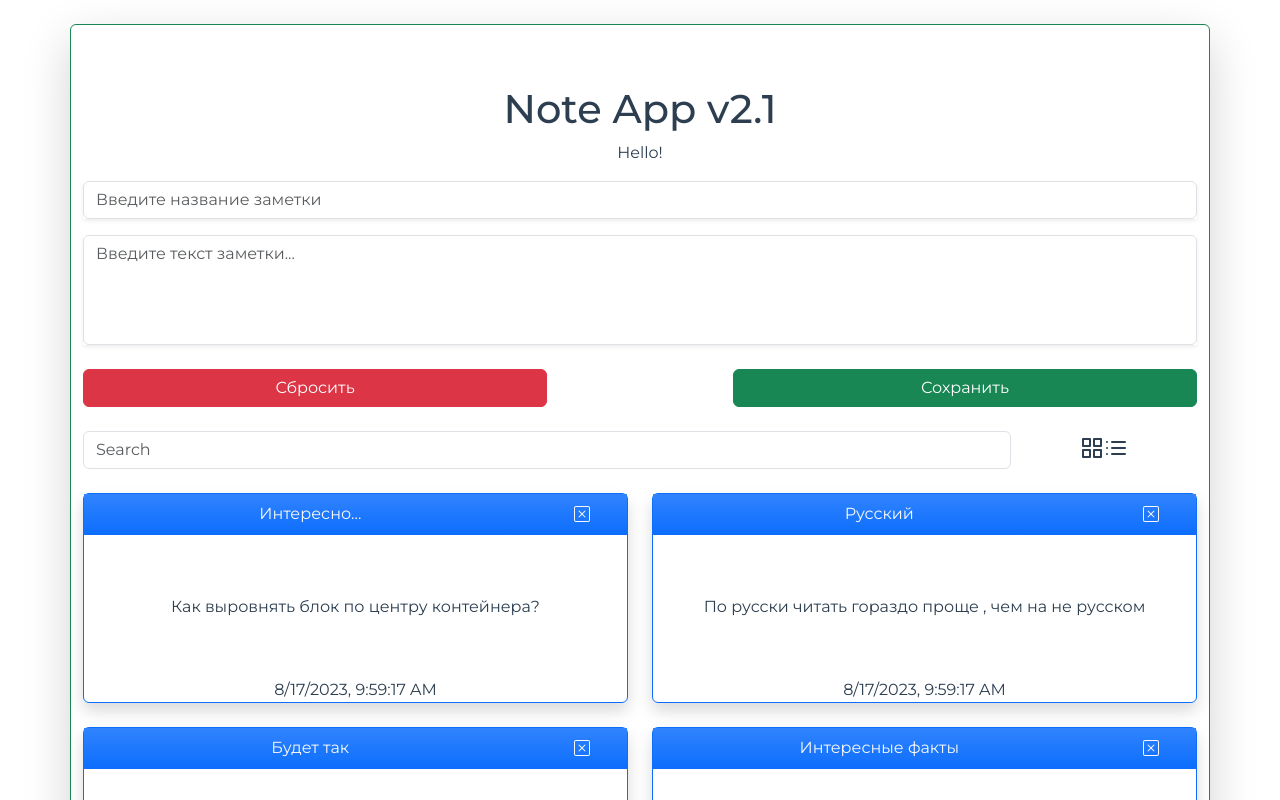
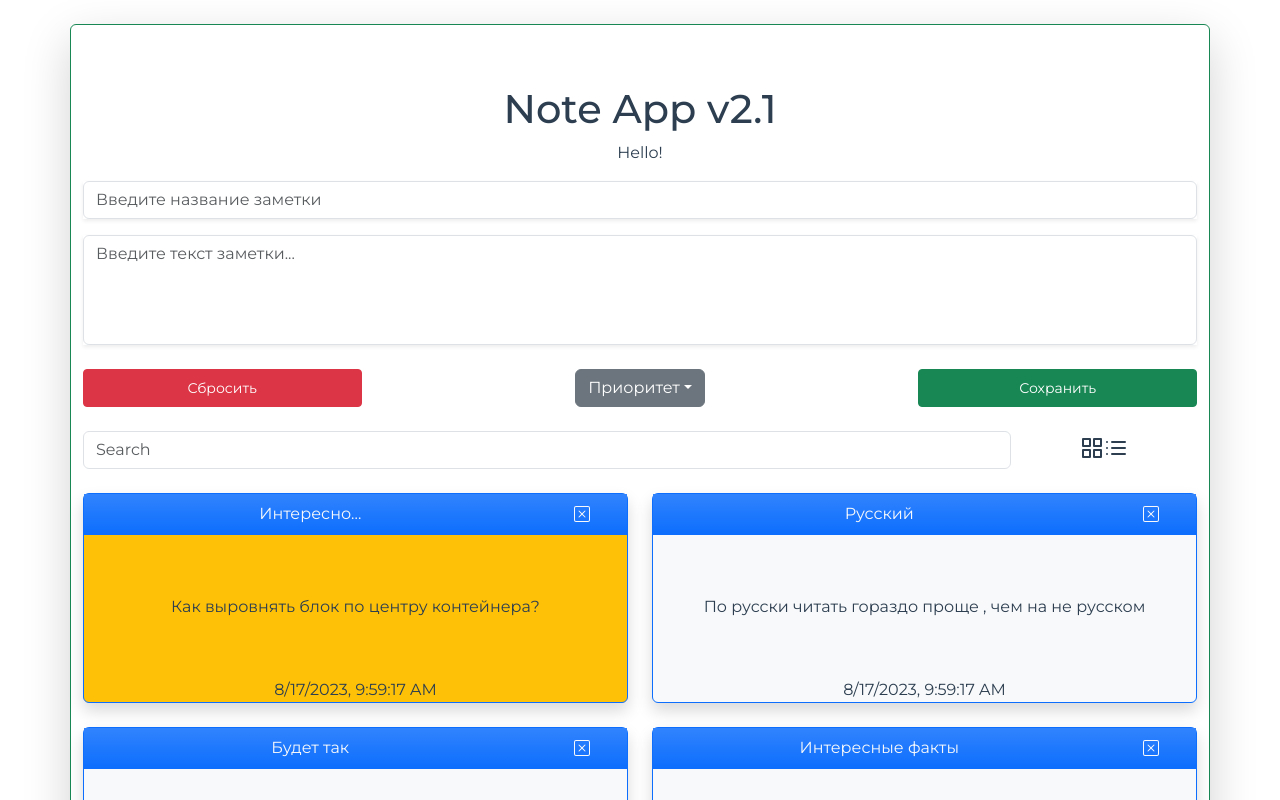
Before and after one commit to Siskinbird/TheMetka, a Vue app: page / in a window 1280 px wide. Shown: the top 800 px of the page. Built offline with nearby package versions, Linux system fonts and the light colour scheme.

Commit message:
add: setPriority function

```diff
--- a/src/App.vue
+++ b/src/App.vue
@@ -25,6 +25,7 @@
       <notes
           :notes="notesFilter"
           :grid="grid"
+          :priority="note.priority"
       />
     </div>
   </div>
@@ -55,7 +56,12 @@ export default {
       note: {
         title: '',
         descr: '',
-        date: new Date(Date.now()).toLocaleString()
+        date: new Date(Date.now()).toLocaleString(),
+        priority: {
+          default: false,
+          height: false,
+          medium: false
+        }
       },
       notes: this.getNotes,
     }
--- a/src/components/NewNote.vue
+++ b/src/components/NewNote.vue
@@ -27,10 +27,17 @@
           max-rows="6"
       />
     </div>
+<!--    <div class="note-priority">-->
+
+<!--    </div>-->
     <div class="mt-4 d-flex justify-content-between">
-      <b-button @click="reset" variant="danger" class="col-4 col-md-5">Сбросить</b-button>
-
-      <b-button @click="addNote" variant="success" class="col-4 col-md-5">Сохранить</b-button>
+      <b-button @click="reset" variant="danger" size="sm" class="col-4 col-md-3">Сбросить</b-button>
+      <b-dropdown text="Приоритет" size="md">
+        <b-dropdown-item @click="note.priority.height = true">Очень важный</b-dropdown-item>
+        <b-dropdown-item @click="note.priority.medium = true">Важный</b-dropdown-item>
+        <b-dropdown-item @click="note.priority.default = true">Обычный</b-dropdown-item>
+      </b-dropdown>
+      <b-button @click="addNote" variant="success" size="sm" class="col-4 col-md-3">Сохранить</b-button>
     </div>
   </div>
 </template>
@@ -50,7 +57,12 @@ export default {
       note: {
         title: '',
         descr: '',
-        nameState: null
+        nameState: null,
+        priority: {
+          default: false,
+          height: false,
+          medium: false
+        }
       }
     }
   },
@@ -62,18 +74,39 @@ export default {
     }
   },
   methods: {
+    // setHeightPriority() {
+    //     this.note.priority.default = false
+    //     this.note.priority.height = true
+    //     this.note.priority.medium = false
+    // },
+    // setMediumPriority() {
+    //   this.note.priority.default = false
+    //       this.note.priority.height = false
+    //       this.note.priority.medium = true
+    // },
+    // setDefaultPriority() {
+    //   this.note.priority.default = true
+    //       this.note.priority.height = false
+    //       this.note.priority.medium = false
+    // },
     reset() {
-      this.note.title = '',
-          this.note.descr = '',
-          this.message = null
+      this.note.title = ''
+      this.note.descr = ''
+      this.message = null
+      this.note.priority = {
+        default: false,
+        height: false,
+        medium: false
+      }
     },
     addNote() {
       if ((this.note.title.length > 2) && (this.note.descr !== '')) {
-        let {title, descr} = this.note
+        let {title, descr, priority} = this.note
         this.$store.dispatch('addNote', {
           id: this.$store.getters.getNotes.length + 1,
           title,
           descr,
+          priority,
           date: new Date(Date.now()).toLocaleString()
         })
         this.reset()
@@ -85,3 +118,6 @@ export default {
   }
 }
 </script>
+<style lang="scss" scoped>
+
+</style>
--- a/src/components/Notes.vue
+++ b/src/components/Notes.vue
@@ -2,7 +2,7 @@
   <div class="notes row">
 
     <div class="note col-6 g-4" :class="{'col-12': !grid}" v-for="(note, i) in notes" :key="i">
-      <div class="note-body border border-primary rounded-top rounded-bottom shadow d-flex flex-column justify-content-between">
+      <div :class="{'bg-danger': note.priority.height, 'bg-warning': note.priority.medium, 'bg-light': note.priority.default}" class="note-body border border-primary rounded-top rounded-bottom shadow d-flex flex-column justify-content-between">
         <div class="note-header col-12 border-bottom border-primary bg-primary bg-gradient d-flex align-baseline">
           <div class="note-title col-10">
             <p class="text-light">{{ note.title }}</p>
@@ -36,6 +36,10 @@ export default {
     },
     grid: {
       type: Boolean,
+      required: true
+    },
+    priority: {
+      type: Object,
       required: true
     }
   },
--- a/src/store/index.js
+++ b/src/store/index.js
@@ -1,13 +1,12 @@
 import Vue from 'vue'
 import Vuex from 'vuex'
 import notes from './modules/notes'
-import newNote from "./modules/newNote";
+
 
 Vue.use(Vuex)
 
 export default new Vuex.Store({
   modules: {
-    notes,
-    newNote
+    notes
   }
 })
--- a/src/store/modules/notes.js
+++ b/src/store/modules/notes.js
@@ -9,37 +9,67 @@ export default {
                 id: 1,
                 title: 'Интересно...',
                 descr: 'Как выровнять блок по центру контейнера?',
-                date: new Date(Date.now()).toLocaleString()
+                date: new Date(Date.now()).toLocaleString(),
+                priority: {
+                    default: false,
+                    height: false,
+                    medium: true
+                }
             },
             {
                 id: 2,
                 title: 'Русский',
                 descr: 'По русски читать гораздо проще , чем на не русском',
-                date: new Date(Date.now()).toLocaleString()
+                date: new Date(Date.now()).toLocaleString(),
+                priority: {
+                    default: true,
+                    height: false,
+                    medium: false
+                }
             },
             {
                 id: 3,
                 title: 'Будет так',
                 descr: 'Только так как ты захочешь, не иначе',
-                date: new Date(Date.now()).toLocaleString()
+                date: new Date(Date.now()).toLocaleString(),
+                priority: {
+                    default: true,
+                    height: false,
+                    medium: false
+                }
             },
             {
                 id: 4,
                 title: 'Интересные факты',
                 descr: 'Если долго заниматься, что то да получится',
-                date: new Date(Date.now()).toLocaleString()
+                date: new Date(Date.now()).toLocaleString(),
+                priority: {
+                    default: true,
+                    height: false,
+                    medium: false
+                }
             },
             {
                 id: 5,
                 title: 'Тестовая',
                 descr: 'Интересно, сколько ещё нужно времени, для того что бы заработало',
-                date: new Date(Date.now()).toLocaleString()
+                date: new Date(Date.now()).toLocaleString(),
+                priority: {
+                    default: true,
+                    height: false,
+                    medium: false
+                }
             },
             {
                 id: 6,
                 title: 'Вспоминая начало',
                 descr: 'Видно что прогресс есть,и он продолжает идти вперед!',
-                date: new Date(Date.now()).toLocaleString()
+                date: new Date(Date.now()).toLocaleString(),
+                priority: {
+                    default: false,
+                    height: true,
+                    medium: false
+                }
             },
 
         ]
```
Also changed, not shown: src/store/modules/newNote.js (deleted, +0 -25 lines).
